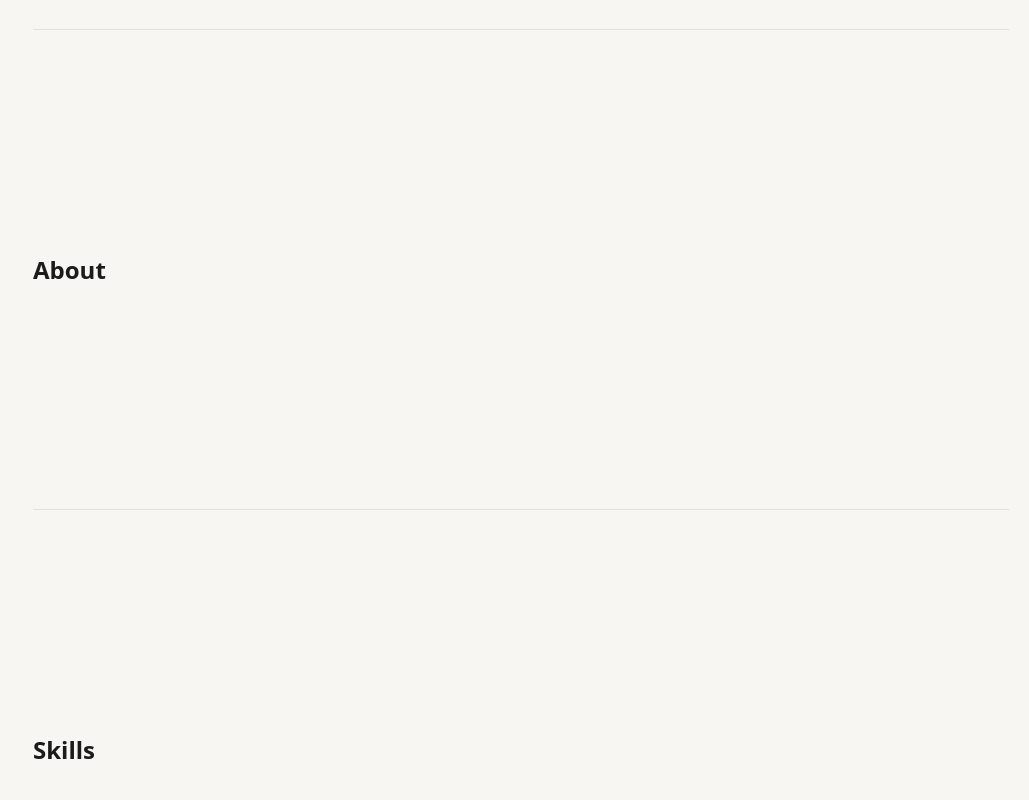
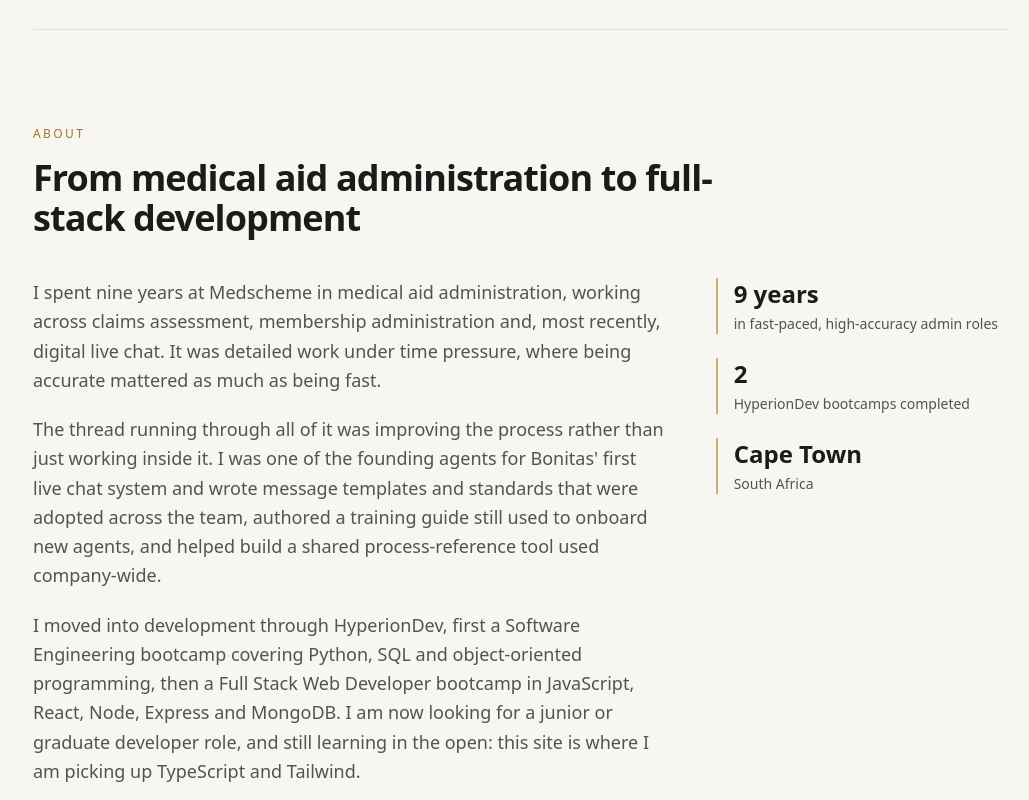
Before and after one commit to SZStanton/portfolio, a React (Vite) app: page / in a window 1280 px wide. Shown: the part 760-1560 px from the top of the page, without its empty margins (119-1148 px from the left). Built offline with nearby package versions, Linux system fonts and the light colour scheme.

Commit message:
add about section

```diff
--- a/src/App.tsx
+++ b/src/App.tsx
@@ -1,11 +1,11 @@
 import { Footer } from './components/layout/Footer'
 import { Navbar } from './components/layout/Navbar'
+import { About } from './components/sections/About'
 import { Hero } from './components/sections/Hero'
 
 // Stand-ins until each real section is built. The ids are what the
 // navbar links scroll to.
 const placeholders = [
-  { id: 'about', label: 'About' },
   { id: 'skills', label: 'Skills' },
   { id: 'projects', label: 'Projects' },
   { id: 'contact', label: 'Contact' },
@@ -18,6 +18,7 @@ function App() {
 
       <main className="mx-auto max-w-5xl px-6">
         <Hero />
+        <About />
 
         {placeholders.map((section) => (
           <section
--- /dev/null
+++ b/src/components/sections/About.tsx
@@ -0,0 +1,53 @@
+// Quick facts, kept beside the prose so the section scans as well as it reads.
+const facts = [
+  { value: '9 years', label: 'in fast-paced, high-accuracy admin roles' },
+  { value: '2', label: 'HyperionDev bootcamps completed' },
+  { value: 'Cape Town', label: 'South Africa' },
+]
+
+export function About() {
+  return (
+    <section id="about" className="border-t border-line py-24">
+      {/* Letterspaced gold label above the heading, the first real deco touch. */}
+      <p className="text-xs font-medium uppercase tracking-[0.2em] text-accent">About</p>
+
+      <h2 className="mt-4 max-w-3xl text-3xl font-semibold tracking-tight text-heading sm:text-4xl">
+        From medical aid administration to full-stack development
+      </h2>
+
+      {/* Prose takes two thirds, facts sit alongside from medium screens up. */}
+      <div className="mt-10 grid gap-12 md:grid-cols-3">
+        <div className="space-y-5 text-lg leading-relaxed md:col-span-2">
+          <p>
+            I spent nine years at Medscheme in medical aid administration, working across claims
+            assessment, membership administration and, most recently, digital live chat. It was
+            detailed work under time pressure, where being accurate mattered as much as being fast.
+          </p>
+          <p>
+            The thread running through all of it was improving the process rather than just working
+            inside it. I was one of the founding agents for Bonitas' first live chat system and
+            wrote message templates and standards that were adopted across the team, authored a
+            training guide still used to onboard new agents, and helped build a shared
+            process-reference tool used company-wide.
+          </p>
+          <p>
+            I moved into development through HyperionDev, first a Software Engineering bootcamp
+            covering Python, SQL and object-oriented programming, then a Full Stack Web Developer
+            bootcamp in JavaScript, React, Node, Express and MongoDB. I am now looking for a junior
+            or graduate developer role, and still learning in the open: this site is where I am
+            picking up TypeScript and Tailwind.
+          </p>
+        </div>
+
+        <dl className="space-y-6">
+          {facts.map((fact) => (
+            <div key={fact.value} className="border-l-2 border-accent-soft pl-4">
+              <dt className="text-2xl font-semibold text-heading">{fact.value}</dt>
+              <dd className="mt-1 text-sm">{fact.label}</dd>
+            </div>
+          ))}
+        </dl>
+      </div>
+    </section>
+  )
+}
--- a/src/index.css
+++ b/src/index.css
@@ -27,7 +27,7 @@
   --hover: #eceae5;
   /* Deeper bronze than the dark theme uses. A bright gold on this
      background looks washed out and fails contrast. */
-  --accent: #8a6d1f;
+  --accent: #9a7b23;
   --accent-soft: #c9b075;
 }
 
```
